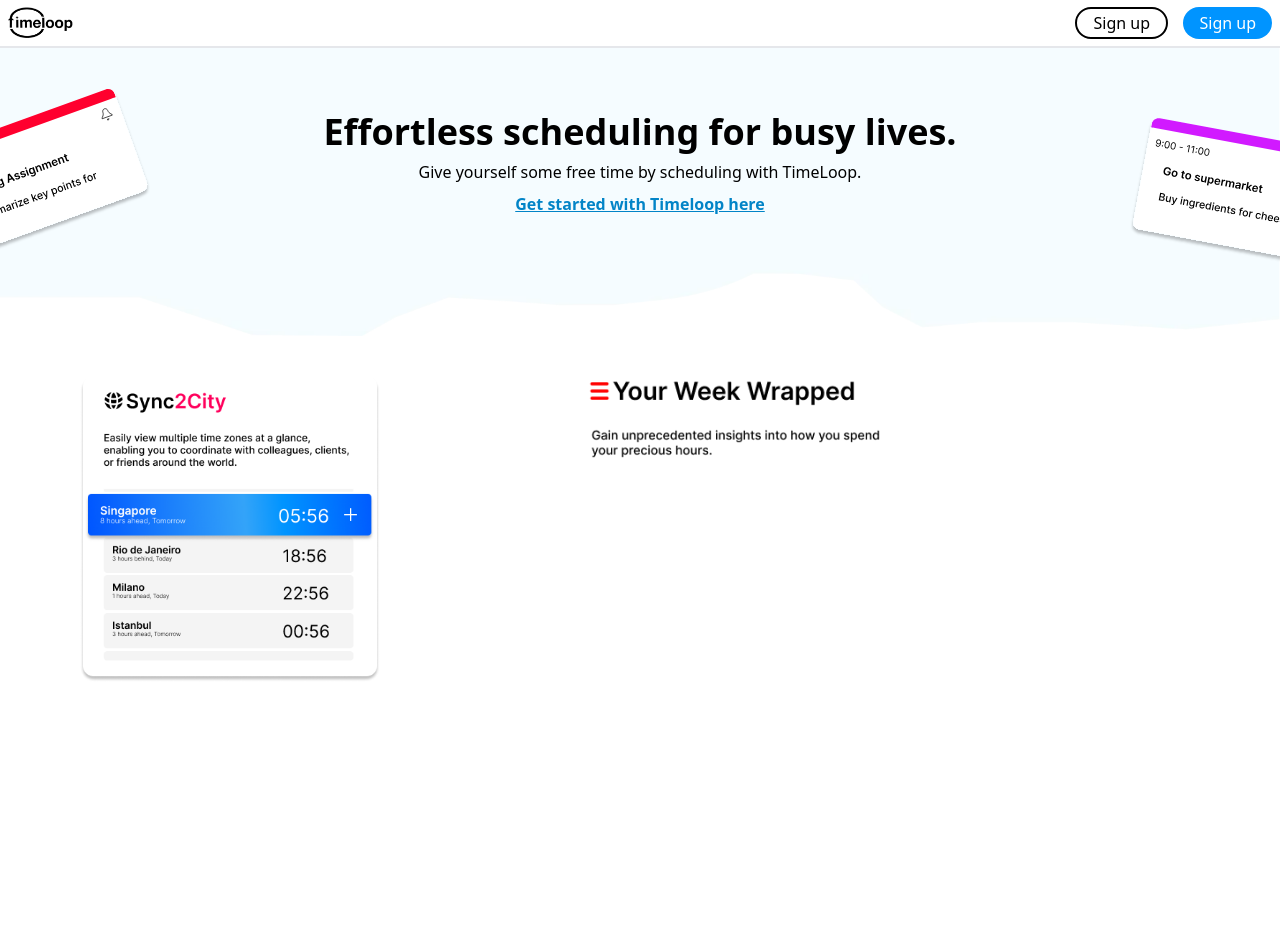
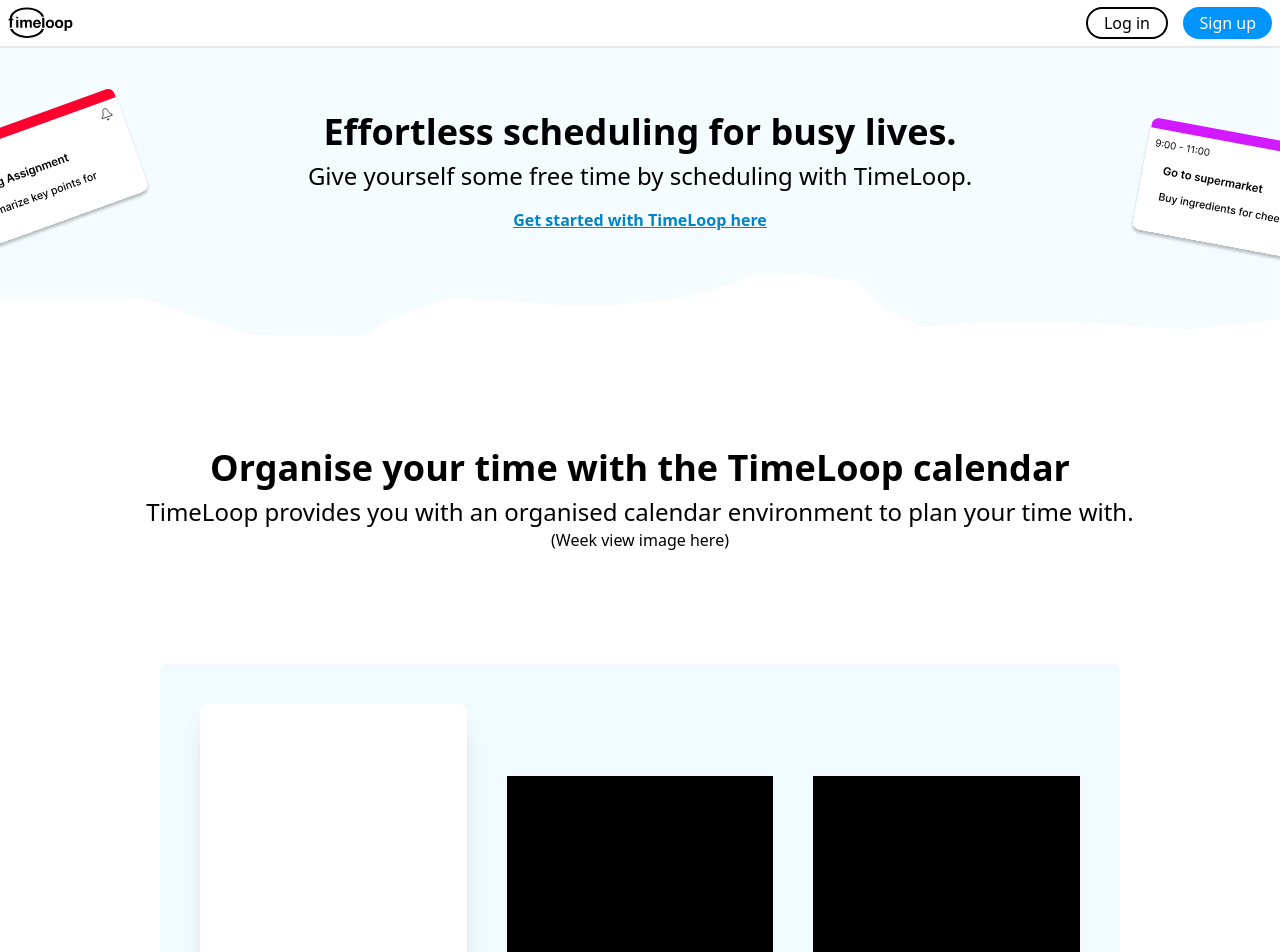
Before and after one commit to jpxoi/timeloop-frontend, a React (Vite) app: page / in a window 1280 px wide. Shown: the top 952 px of the page. Before the commit the page ends 800 px from the top, so only its background shows below. Built offline with nearby package versions, Linux system fonts and the light colour scheme.

Commit message:
Added header and placeholder for grid of features

```diff
--- a/src/Components/Organisms/LandingHeader.jsx
+++ b/src/Components/Organisms/LandingHeader.jsx
@@ -17,7 +17,7 @@
 
             <Link to="/Login" className="absolute right-28">
                 <Button params={"text-black px-4 rounded-full min-h-8 border-2 border-black"}
-                        text={"Sign up"}/>
+                        text={"Log in"}/>
             </Link>
         </header>
     );
--- a/src/Components/Pages/Landing.jsx
+++ b/src/Components/Pages/Landing.jsx
@@ -3,8 +3,6 @@
 import LandingBackground from "/src/assets/images/LandingBackground.webp"
 import Card1 from "/src/assets/illustrations/Card1.svg"
 import Card2 from "/src/assets/illustrations/Card2.svg"
-import Sync2City from "/src/assets/images/Sync2City.png";
-import WeekWrapped from "/src/assets/images/WeekWrapped.png";
 import {Link} from "react-router-dom";
 
 function Landing() {
@@ -13,16 +11,29 @@
       <LandingHeader />
       <div className="min-w-max h-72 relative flex items-center justify-center">
         <img src={LandingBackground} className="w-full h-full"/>
-        <h1 className="absolute top-16 text-4xl font-semibold">Effortless scheduling for busy lives.</h1>
-        <h2 className="absolute top-28">Give yourself some free time by scheduling with TimeLoop.</h2>
-        <Link to="/Signup" className="absolute top-36 font-bold underline text-sky-600 hover:text-sky-500"><h2>Get started with Timeloop here</h2></Link>
+        <h1 className="absolute top-16 text-4xl font-semibold flex">Effortless scheduling for busy lives.</h1>
+        <p className="absolute top-28 flex text-2xl">Give yourself some free time by scheduling with TimeLoop.</p>
+        <Link to="/Signup" className="flex absolute top-40 font-bold underline text-sky-600 hover:text-sky-500"><h2>Get started with TimeLoop here</h2></Link>
 
         <img src={Card1} className="absolute left-0 w-[150px] h-auto"/>
         <img src={Card2} className="absolute right-0 w-[150px] h-auto"/>
       </div>
 
-      <img src={Sync2City} className="w-[300px] h-auto m-10 mr-52 ml-20 float-left"/>
-      <img src={WeekWrapped} className="w-[300px] h-auto mt-10"/>
+      <h1 className="flex font-semibold text-4xl justify-center pt-28 text-center">Organise your time with the TimeLoop calendar</h1>
+      <p className="flex text-2xl justify-center pt-2 text-center"> TimeLoop provides you with an organised calendar environment to plan your time with.</p>
+      <p className="flex justify-center">(Week view image here)</p>
+
+      <div className="grid grid-cols-3 gap-10 auto-cols-max justify-evenly justify-items-stretch items-center my-28 mx-40 p-10 bg-[#F1FBFF] rounded-lg">
+        <div className="h-96 bg-white rounded-lg shadow-xl">
+
+        </div>
+        <div className="bg-black h-60">
+
+        </div>
+        <div className="bg-black h-60">
+
+        </div>
+      </div>
     </div>
   );
 }
```
Also changed, not shown: src/assets/images/Sync2City.png (deleted), src/assets/images/WeekWrapped.png (deleted).
